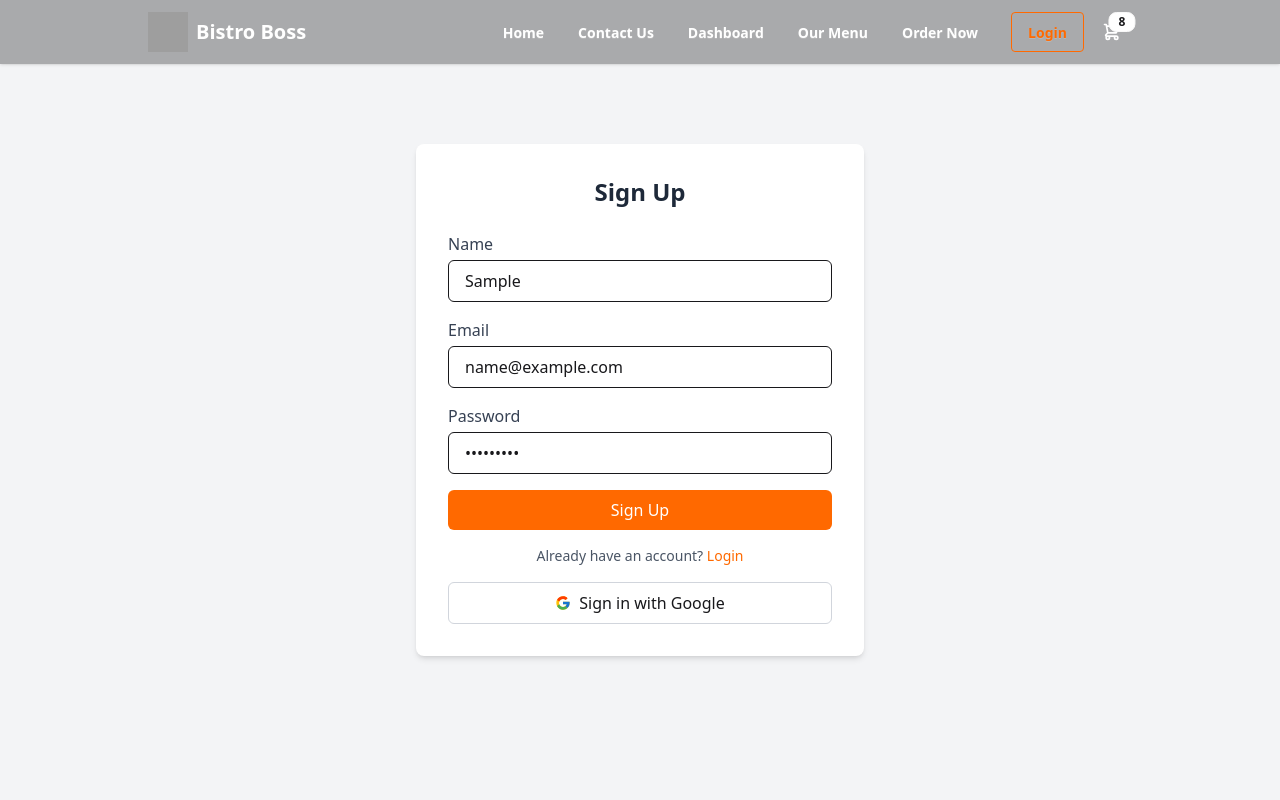
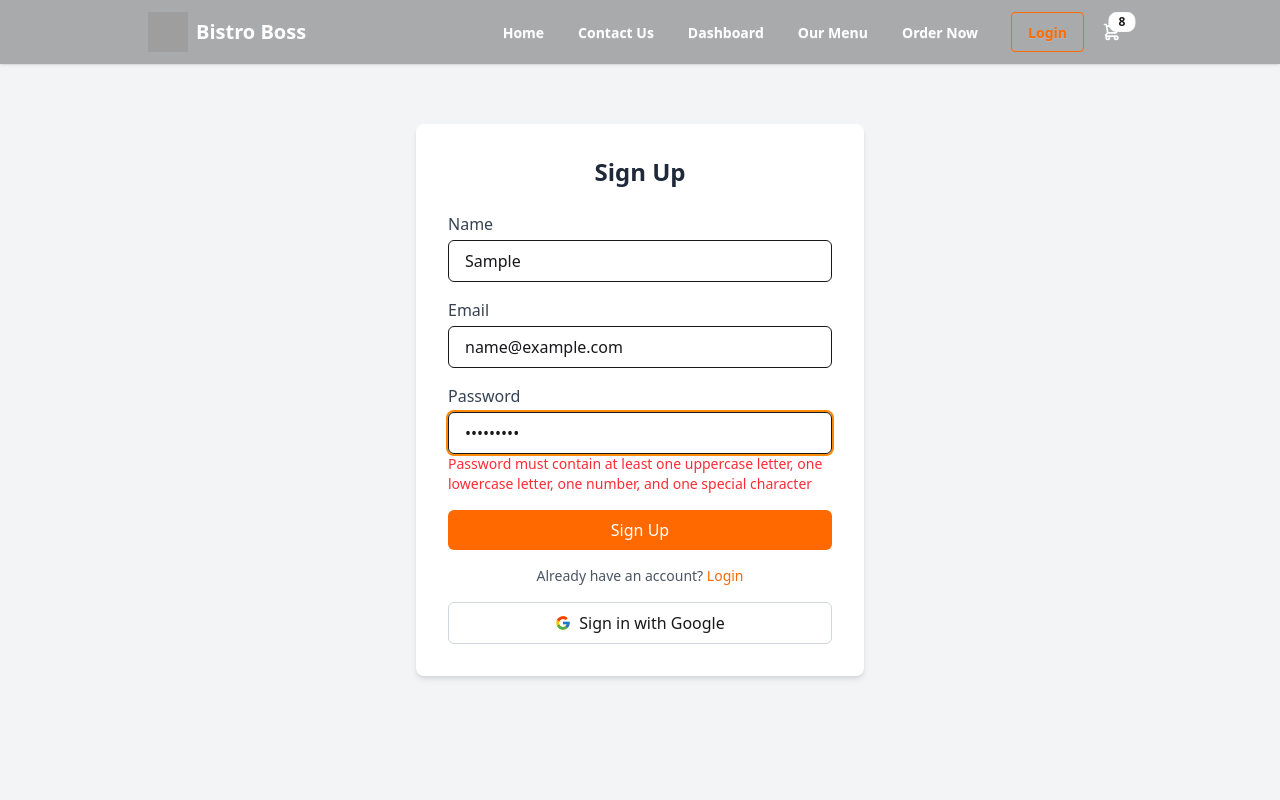
Before and after one commit to ashibullah/Bistro-Boss-Client, a React (Vite) app: page /signup in a window 1280 px wide. Both pictures are taken after typing "Sample", "name@example.com", "Sample123" into the empty fields and a click on the button "Sign Up". Shown: the top 800 px of the page. Built offline with nearby package versions, Linux system fonts and the light colour scheme; no server answers; grey boxes are pictures that could not be loaded.

Commit message:
used react form hook

```diff
--- a/package.json
+++ b/package.json
@@ -17,6 +17,7 @@
     "match-sorter": "^8.0.0",
     "react": "^19.0.0",
     "react-dom": "^19.0.0",
+    "react-hook-form": "^7.56.0",
     "react-icons": "^5.5.0",
     "react-parallax": "^3.5.2",
     "react-responsive-carousel": "^3.2.23",
--- a/src/pages/SignUp.jsx
+++ b/src/pages/SignUp.jsx
@@ -1,70 +1,73 @@
 import React, { useContext } from 'react';
 import { useNavigate } from 'react-router-dom';
+import { useForm } from 'react-hook-form';
 import GoogleSignIn from '../Components/GoogleSignIn';
 import { AuthContext } from '../Provider/AuthProvider';
 
 const Signup = () => {
     const navigate = useNavigate();
-    const {createUser, setUser} = useContext(AuthContext);
+    const { createUser, setUser } = useContext(AuthContext);
+    const { register, handleSubmit, formState: { errors } } = useForm();
 
-    const handleSignup = (e) => {
-        e.preventDefault();
-        const form = e.target;
-        const email = form.elements.email.value;
-        const password = form.elements.password.value;
-        // const name = form.elements.name.value;
+    const onSubmit = (data) => {
+        const { email, password } = data;
         createUser(email, password)
             .then((result) => {
                 const user = result.user;
-
                 setUser(user);
                 navigate('/');
             })
             .catch((error) => {
                 console.error("Signup error:", error);
             });
-
-        // console.log(email, password, name);
-
-
     };
 
     return (
         <div className="min-h-screen flex items-center justify-center bg-gray-100 px-4">
             <div className="w-full max-w-md bg-white p-8 rounded-lg shadow-md">
                 <h2 className="text-2xl font-bold text-center text-gray-800 mb-6">Sign Up</h2>
-                <form onSubmit={handleSignup} className="space-y-4">
+                <form onSubmit={handleSubmit(onSubmit)} className="space-y-4">
                     <div>
                         <label className="block text-gray-700 mb-1">Name</label>
                         <input
                             type="text"
-                            name='name'
-                            required
+                            {...register('name', { required: 'Name is required' })}
                             className="w-full px-4 py-2 border rounded-md focus:outline-none focus:ring-2 focus:ring-orange-400"
                         />
+                        {errors.name && <p className="text-red-500 text-sm">{errors.name.message}</p>}
                     </div>
                     <div>
                         <label className="block text-gray-700 mb-1">Email</label>
                         <input
                             type="email"
-                            name='email'
-                            required
+                            {...register('email', { required: 'Email is required' })}
                             className="w-full px-4 py-2 border rounded-md focus:outline-none focus:ring-2 focus:ring-orange-400"
                         />
+                        {errors.email && <p className="text-red-500 text-sm">{errors.email.message}</p>}
                     </div>
                     <div>
                         <label className="block text-gray-700 mb-1">Password</label>
                         <input
                             type="password"
-                            name='password'
-                            required
+                            {...register('password', {
+                                required: 'Password is required',
+                                minLength: {
+                                    value: 6,
+                                    message: 'Password must be at least 6 characters long',
+                                },
+                                pattern: {
+                                    value: /^(?=.*[a-z])(?=.*[A-Z])(?=.*\d)(?=.*[^A-Za-z\d])[A-Za-z\d\S]{6,}$/,
+                                    message: 'Password must contain at least one uppercase letter, one lowercase letter, one number, and one special character',
+                                }
+                                ,
+                            })}
                             className="w-full px-4 py-2 border rounded-md focus:outline-none focus:ring-2 focus:ring-orange-400"
                         />
+                        {errors.password && <p className="text-red-500 text-sm">{errors.password.message}</p>}
                     </div>
                     <button
                         type="submit"
                         className="w-full py-2 bg-orange-500 text-white rounded-md hover:bg-orange-600 transition"
-                        onSubmit={handleSignup}
                     >
                         Sign Up
                     </button>
@@ -81,9 +84,7 @@ const Signup = () => {
                 <div className='mt-4'>
                     <GoogleSignIn />
                 </div>
-
             </div>
-
         </div>
     );
 };
```
Also changed, not shown: 1 other file (tests, documents, lock files or other folders). Lines whose indentation alone changed are shown as unchanged.
